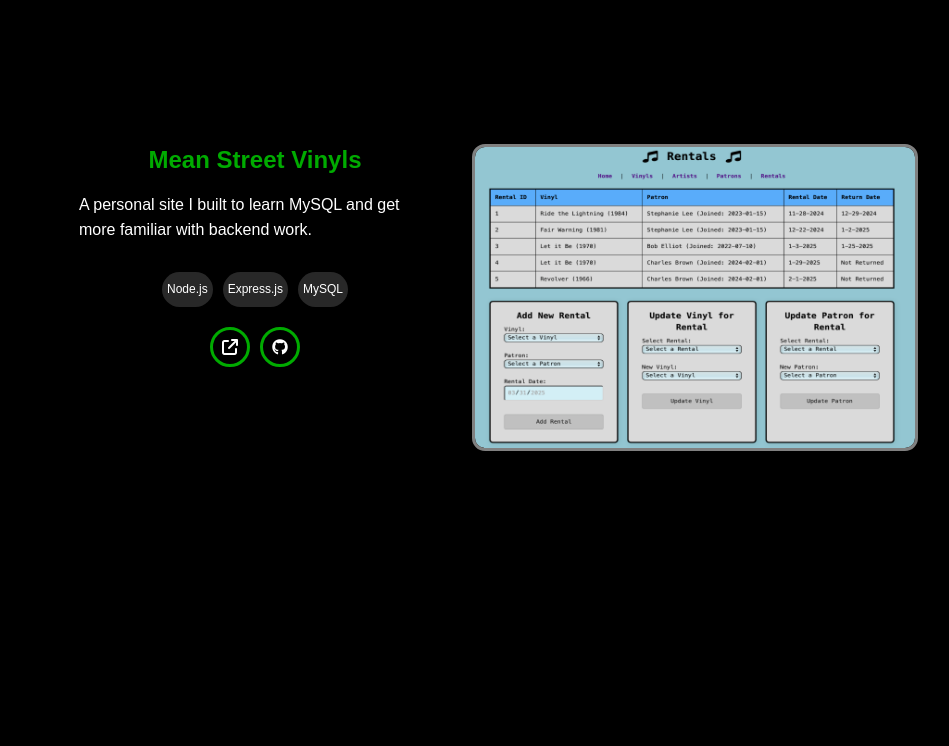
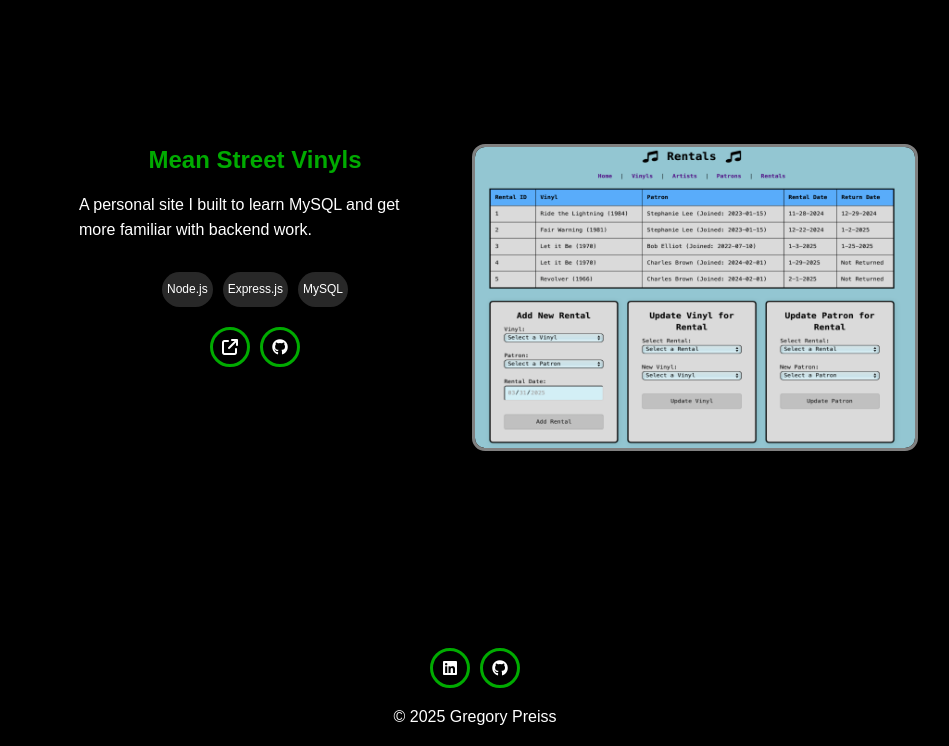
Before and after one commit to LastGregStanding/gp_portfolio_site, a plain HTML site: page index.html in a window 1280 px wide. Shown: the part 1910-2656 px from the top of the page, without its empty margins (165-1114 px from the left). Before the commit the page ends 2508 px from the top, so only its background shows below. Drawn offline with Linux system fonts and the light colour scheme.

Commit message:
implemented the footer

```diff
--- a/index.html
+++ b/index.html
@@ -154,7 +154,21 @@
       </section>
     </main>
     <!-- Footer -->
-    <footer></footer>
+    <footer id="footer">
+      <div class="footer-section">
+        <div class="social-icons">
+          <div>
+            <a href="#"><i class="fa-brands fa-linkedin"></i></a>
+          </div>
+          <div>
+            <a href="https://github.com/LastGregStanding"
+              ><i class="fa-brands fa-github"></i
+            ></a>
+          </div>
+        </div>
+        <div class="copyright">© 2025 Gregory Preiss</div>
+      </div>
+    </footer>
     <script src="script.js"></script>
   </body>
 </html>
--- a/styles.css
+++ b/styles.css
@@ -532,6 +532,21 @@ body.no-scroll {
   color: black;
 }
 
+/********** Footer *********/
+
+.footer-section {
+  display: flex;
+  flex-direction: column;
+  align-items: center;
+  font-size: 2rem;
+  padding: 50px 0px 20px 0px;
+}
+
+.copyright {
+  font-size: 1rem;
+  margin-top: 20px;
+}
+
 /********* Animations ********/
 
 @keyframes fade-in {
```
